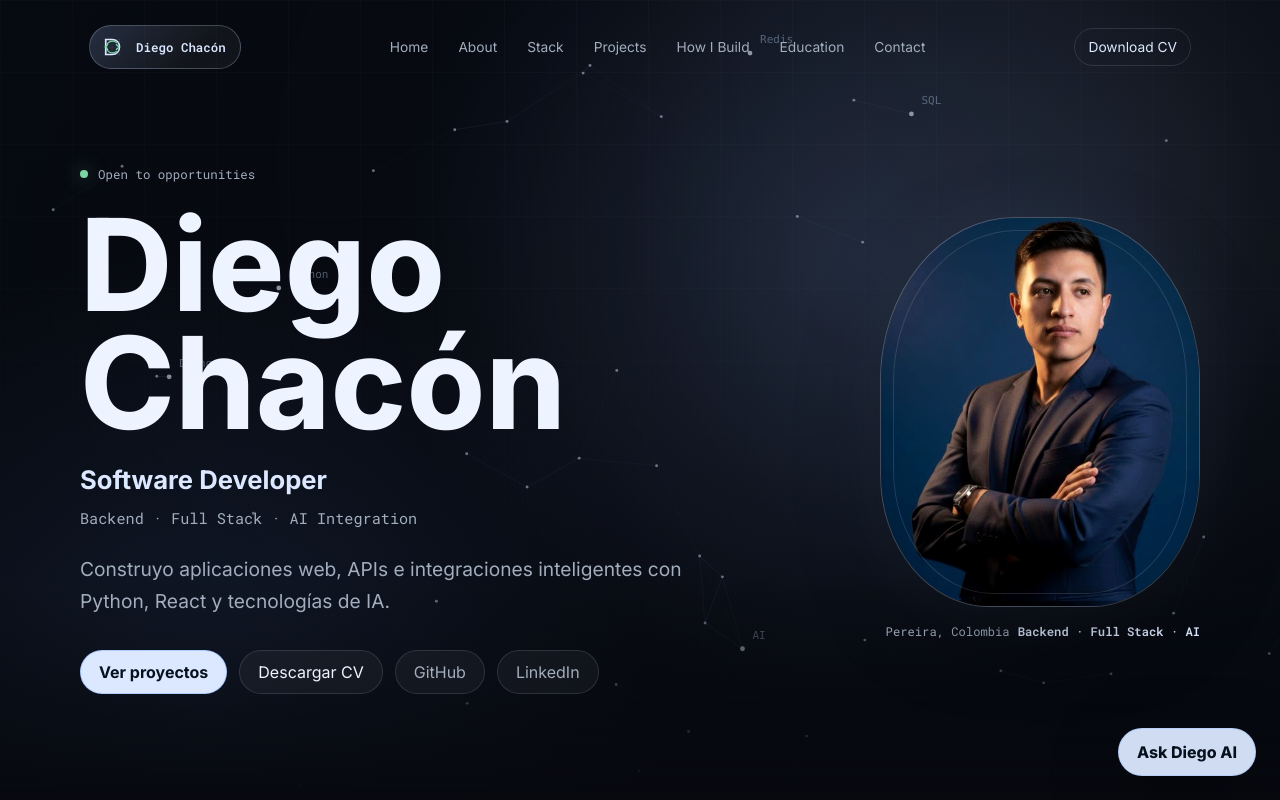
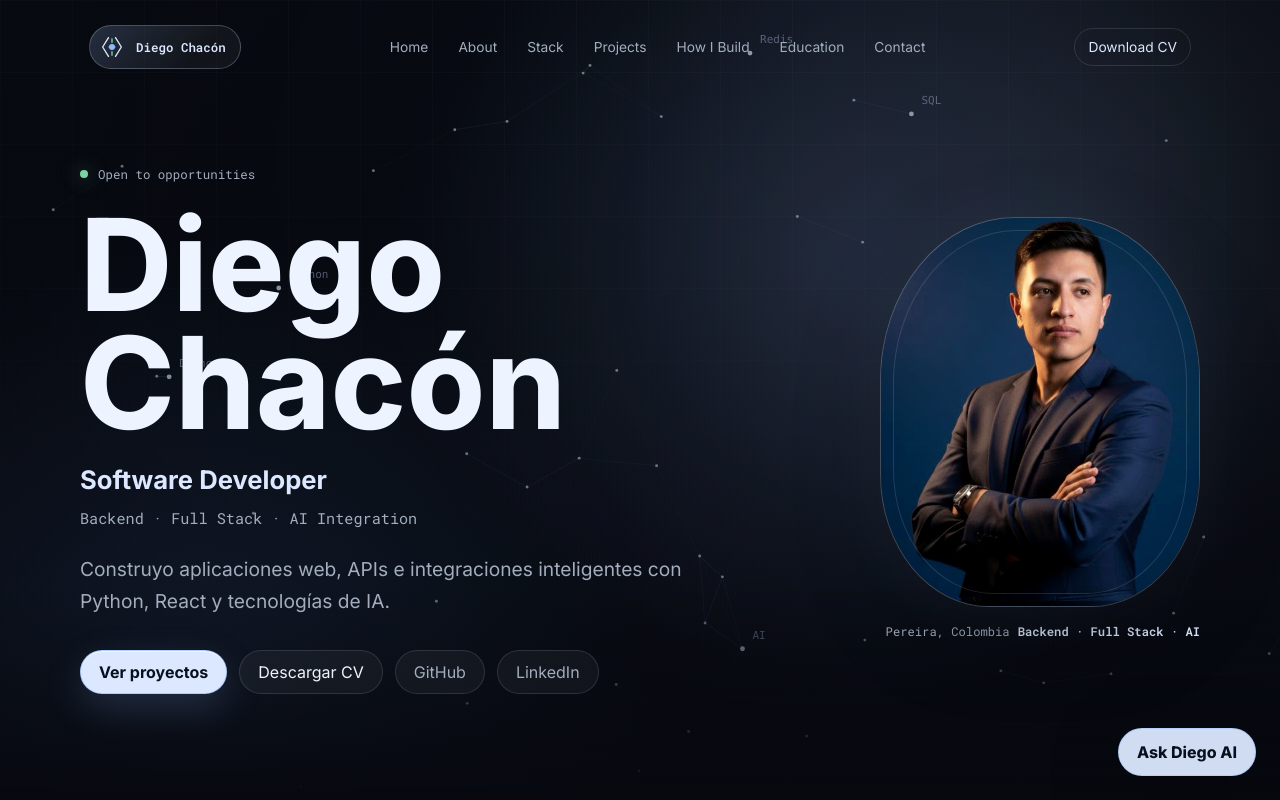
Before and after one commit to diegofce/DiegoPortfolio, a React (Vite) app: page / in a window 1280 px wide. Shown: the top 800 px of the page. Built offline with nearby package versions, Linux system fonts and the light colour scheme.

Commit message:
Consolidar logo abstracto

```diff
--- a/src/App.css
+++ b/src/App.css
@@ -354,26 +354,72 @@ main {
 .assistant-toggle,
 .quick-prompts button,
 .assistant-form button {
+  position: relative;
   display: inline-flex;
   min-height: 44px;
   align-items: center;
   justify-content: center;
+  overflow: hidden;
   border: 1px solid var(--line);
   border-radius: 999px;
   padding: 0 18px;
   transition:
-    transform 160ms ease,
-    border-color 160ms ease,
-    background 160ms ease,
-    color 160ms ease;
+    transform var(--transition-fast),
+    border-color var(--transition-fast),
+    background var(--transition-fast),
+    box-shadow var(--transition-fast),
+    color var(--transition-fast);
+}
+
+.button::before,
+.assistant-toggle::before,
+.assistant-form button::before {
+  position: absolute;
+  inset: -45% -80%;
+  background: linear-gradient(
+    110deg,
+    transparent 38%,
+    rgba(255, 255, 255, 0.34) 50%,
+    transparent 62%
+  );
+  content: '';
+  opacity: 0;
+  transform: translateX(-42%) rotate(8deg);
+  transition:
+    opacity var(--transition-normal),
+    transform var(--transition-normal);
+}
+
+.button > *,
+.assistant-toggle > *,
+.assistant-form button > * {
+  position: relative;
+  z-index: 1;
 }
 
 .button:hover,
+.assistant-toggle:hover,
+.assistant-form button:hover:not(:disabled) {
+  border-color: rgba(143, 184, 255, 0.38);
+  box-shadow: 0 12px 36px rgba(143, 184, 255, 0.12);
+  transform: translateY(-2px);
+}
+
+.button:hover::before,
+.assistant-toggle:hover::before,
+.assistant-form button:hover:not(:disabled)::before {
+  opacity: 1;
+  transform: translateX(42%) rotate(8deg);
+}
+
+.button:focus-visible {
+  border-color: var(--accent);
+  box-shadow: 0 0 0 4px rgba(143, 184, 255, 0.14);
+}
+
 .project-links a:hover,
 .contact-links a:hover,
-.assistant-toggle:hover,
-.quick-prompts button:hover,
-.assistant-form button:hover:not(:disabled) {
+.quick-prompts button:hover {
   border-color: rgba(143, 184, 255, 0.38);
   transform: translateY(-2px);
 }
@@ -384,13 +430,17 @@ main {
 .assistant-toggle:active,
 .quick-prompts button:active,
 .assistant-form button:active:not(:disabled) {
-  transform: translateY(0) scale(0.99);
+  box-shadow: 0 4px 18px rgba(143, 184, 255, 0.12);
+  transform: translateY(0) scale(0.975);
 }
 
 .button.primary,
 .assistant-form button {
   border-color: rgba(143, 184, 255, 0.58);
   background: var(--accent-strong);
+  box-shadow:
+    0 14px 38px rgba(143, 184, 255, 0.18),
+    inset 0 1px 0 rgba(255, 255, 255, 0.62);
   color: #07101d;
   font-weight: 700;
 }
@@ -1085,7 +1135,6 @@ main {
   .education-grid {
     grid-template-columns: repeat(2, minmax(0, 1fr));
   }
-
 }
 
 @media (max-width: 620px) {
@@ -1751,28 +1800,34 @@ main {
 }
 
 .brand-mark {
-  width: 30px;
-  height: 30px;
+  width: 28px;
+  height: 28px;
   fill: none;
   overflow: visible;
 }
 
-.brand-mark-grid {
-  stroke: rgba(143, 184, 255, 0.16);
-  stroke-width: 0.75;
-}
-
-.brand-mark-d {
+.brand-mark-bracket,
+.brand-mark-bridge,
+.brand-mark-accent,
+.brand-mark-success {
   stroke: var(--accent-strong);
-  stroke-width: 2.6;
-}
-
-.brand-mark-c,
-.brand-mark-caret {
-  stroke: var(--success);
   stroke-linecap: round;
   stroke-linejoin: round;
-  stroke-width: 2;
+  stroke-width: 1.35;
+  vector-effect: non-scaling-stroke;
+}
+
+.brand-mark-accent {
+  fill: var(--accent);
+  stroke: var(--accent);
+}
+
+.brand-mark-success {
+  stroke: var(--success);
+}
+
+.brand-mark-bridge {
+  stroke: var(--success);
 }
 
 .about-section {
@@ -1802,9 +1857,21 @@ main {
   min-height: 470px;
   padding: 22px;
   background:
-    radial-gradient(circle at 78% 18%, rgba(121, 214, 163, 0.13), transparent 18rem),
-    radial-gradient(circle at 18% 92%, rgba(143, 184, 255, 0.14), transparent 20rem),
-    linear-gradient(145deg, rgba(255, 255, 255, 0.07), rgba(255, 255, 255, 0.018));
+    radial-gradient(
+      circle at 78% 18%,
+      rgba(121, 214, 163, 0.13),
+      transparent 18rem
+    ),
+    radial-gradient(
+      circle at 18% 92%,
+      rgba(143, 184, 255, 0.14),
+      transparent 20rem
+    ),
+    linear-gradient(
+      145deg,
+      rgba(255, 255, 255, 0.07),
+      rgba(255, 255, 255, 0.018)
+    );
 }
 
 .about-visual::before {
@@ -1930,8 +1997,16 @@ main {
 .stack-category {
   padding: 22px;
   background:
-    radial-gradient(circle at 90% 10%, rgba(121, 214, 163, 0.09), transparent 15rem),
-    linear-gradient(145deg, rgba(255, 255, 255, 0.064), rgba(255, 255, 255, 0.022));
+    radial-gradient(
+      circle at 90% 10%,
+      rgba(121, 214, 163, 0.09),
+      transparent 15rem
+    ),
+    linear-gradient(
+      145deg,
+      rgba(255, 255, 255, 0.064),
+      rgba(255, 255, 255, 0.022)
+    );
 }
 
 .stack-category::after {
@@ -1961,7 +2036,9 @@ main {
   stroke-linecap: round;
   stroke-linejoin: round;
   stroke-width: 1.3;
-  transition: transform var(--transition-normal), stroke var(--transition-normal);
+  transition:
+    transform var(--transition-normal),
+    stroke var(--transition-normal);
 }
 
 .stack-category:hover .stack-art {
@@ -2071,8 +2148,16 @@ main {
 
 .contact-visual {
   background:
-    radial-gradient(circle at 50% 42%, rgba(121, 214, 163, 0.11), transparent 44%),
-    linear-gradient(135deg, rgba(143, 184, 255, 0.08), rgba(255, 255, 255, 0.018));
+    radial-gradient(
+      circle at 50% 42%,
+      rgba(121, 214, 163, 0.11),
+      transparent 44%
+    ),
+    linear-gradient(
+      135deg,
+      rgba(143, 184, 255, 0.08),
+      rgba(255, 255, 255, 0.018)
+    );
 }
 
 .contact-visual svg {
--- a/src/App.jsx
+++ b/src/App.jsx
@@ -92,10 +92,10 @@ function BrandMark({ className = '' }) {
       viewBox="0 0 48 48"
       aria-hidden="true"
     >
-      <path className="brand-mark-grid" d="M10 12h28M10 24h28M10 36h28M12 10v28M24 10v28M36 10v28" />
-      <path className="brand-mark-d" d="M14 12h10c7 0 12 4.7 12 12s-5 12-12 12H14V12Z" />
-      <path className="brand-mark-c" d="M31 17a9.5 9.5 0 1 0 0 14" />
-      <path className="brand-mark-caret" d="m17 20-4 4 4 4M31 20l4 4-4 4" />
+      <path className="brand-mark-bracket" d="m18 8-10 16 10 16M30 8l10 16-10 16" />
+      <path className="brand-mark-bridge" d="M19 24h10" />
+      <circle className="brand-mark-accent" cx="24" cy="24" r="4" />
+      <path className="brand-mark-success" d="M24 10v6M24 32v6" />
     </svg>
   );
 }
@@ -822,7 +822,9 @@ function ProjectPreview({ project }) {
       role="img"
       aria-label={`${project.title} project preview`}
     >
-      {cover && <img className="project-cover" src={cover} alt="" loading="lazy" />}
+      {cover && (
+        <img className="project-cover" src={cover} alt="" loading="lazy" />
+      )}
       <div className="preview-window">
         <div className="preview-toolbar">
           <span />
@@ -830,11 +832,7 @@ function ProjectPreview({ project }) {
           <span />
           <small>preview / {visualType}</small>
         </div>
-        <svg
-          className="project-grid"
-          viewBox="0 0 280 100"
-          aria-hidden="true"
-        >
+        <svg className="project-grid" viewBox="0 0 280 100" aria-hidden="true">
           <path d="M0 20h280M0 50h280M0 80h280M40 0v100M100 0v100M160 0v100M220 0v100" />
         </svg>
         <ProjectVisual type={visualType} />
@@ -1007,8 +1005,8 @@ function AiSection() {
         <span>Portfolio Assistant</span>
         <strong>Ask Diego AI</strong>
         <p>
-          Ask about projects, stack, architecture and AI
-          integration. Answers are limited to confirmed portfolio content.
+          Ask about projects, stack, architecture and AI integration. Answers
+          are limited to confirmed portfolio content.
         </p>
       </div>
     </section>
```
